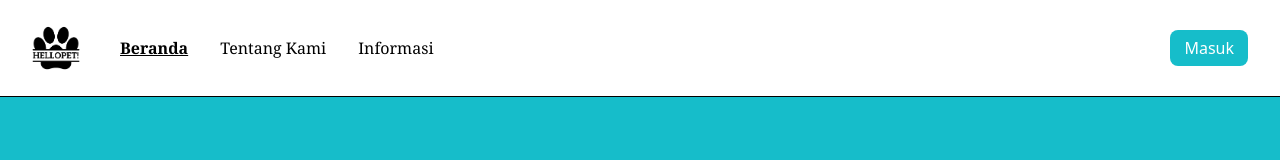
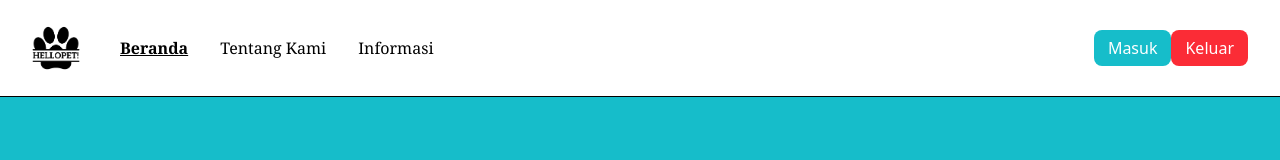
Before and after one commit to baehaky/frontend-hellopet, a Vue app: page / in a window 1280 px wide. Shown: the top 160 px of the page. Built offline with nearby package versions, Linux system fonts and the light colour scheme.

Commit message:
modified:   src/components/MobileNavbar.vue 	modified:   src/components/Navbar.vue 	new file:   src/components/Spinner.vue

```diff
--- a/src/components/MobileNavbar.vue
+++ b/src/components/MobileNavbar.vue
@@ -1,4 +1,5 @@
 <script setup>
+import { ref } from 'vue'
 import { useRoute, RouterLink } from 'vue-router'
 
 const props = defineProps({
@@ -15,10 +16,16 @@ const route = useRoute()
 const handleClose = () => {
   emit('close')
 }
+const isLoggingOut = ref(false)
 
-const handleLogout = () => {
-  emit('logout')
-  handleClose()
+const handleLogout = async () => {
+  isLoggingOut.value = true
+  try {
+    await emit('logout')
+    emit('close')
+  } finally {
+    isLoggingOut.value = false
+  }
 }
 </script>
 
@@ -43,13 +50,17 @@ const handleLogout = () => {
       </RouterLink>
 
       <button
-        v-else
         @click="handleLogout"
-        :disabled="isLoading"
-        class="bg-red-500 py-1.5 px-3.5 text-white rounded-lg w-full mt-2 disabled:opacity-50"
+        :disabled="isLoggingOut"
+        class="bg-red-500 py-1.5 px-3.5 text-white rounded-lg w-full mt-2"
       >
-        <span v-if="isLoading">Memproses...</span>
-        <span v-else>Keluar</span>
+        <span v-if="!isLoggingOut">Keluar</span>
+        <span v-else class="flex items-center justify-center gap-2">
+          <span
+            class="inline-block h-4 w-4 border-2 border-white border-t-transparent rounded-full animate-spin"
+          ></span>
+          Memproses...
+        </span>
       </button>
     </div>
   </div>
--- a/src/components/Navbar.vue
+++ b/src/components/Navbar.vue
@@ -7,6 +7,7 @@ import { useAuthStore } from '@/stores/auth'
 
 const authStore = useAuthStore()
 const isMobileOpen = ref(false)
+const isLoggingOut = ref(false)
 const route = useRoute()
 const router = useRouter()
 
@@ -32,19 +33,24 @@ const closeMobileMenu = () => {
 }
 
 const handleLogout = async () => {
+  isLoggingOut.value = true
   try {
     await authStore.logout()
     router.push('/')
-  } catch (error) {
-    console.error('Logout error:', error)
+    setTimeout(() => window.location.reload(), 500)
+  } finally {
+    isLoggingOut.value = false
   }
 }
 
-watch(() => authStore.isLoggedIn, (newVal) => {
-  if (!newVal && !['/', '/login', '/register'].includes(route.path)) {
-    router.push('/')
-  }
-})
+watch(
+  () => authStore.isLoggedIn,
+  (newVal) => {
+    if (!newVal && !['/', '/login', '/register'].includes(route.path)) {
+      router.push('/')
+    }
+  },
+)
 authStore.initialize()
 </script>
 
@@ -81,15 +87,15 @@ authStore.initialize()
           Masuk
         </RouterLink>
         <button
-          v-else
-          type="button"
           @click="handleLogout"
-          :disabled="isLoading"
+          :disabled="isLoggingOut || authStore.logoutLoading"
           class="bg-red-500 py-1.5 px-3.5 text-white rounded-lg hover:bg-red-700 disabled:opacity-50"
         >
-          <span v-if="isLoading">Memproses...</span>
-          <span v-else>Keluar</span>
+          <span v-if="!isLoggingOut && !authStore.logoutLoading">Keluar</span>
+          <span v-else>Memproses...</span>
         </button>
+
+        <Spinner v-if="isLoggingOut || authStore.logoutLoading" />
       </div>
 
       <div class="md:hidden">
--- /dev/null
+++ b/src/components/Spinner.vue
@@ -0,0 +1,5 @@
+<template>
+  <div class="fixed inset-0 flex items-center justify-center bg-black bg-opacity-50 z-50">
+    <div class="animate-spin rounded-full h-12 w-12 border-t-2 border-b-2 border-[#16BDCA]"></div>
+  </div>
+</template>
```
